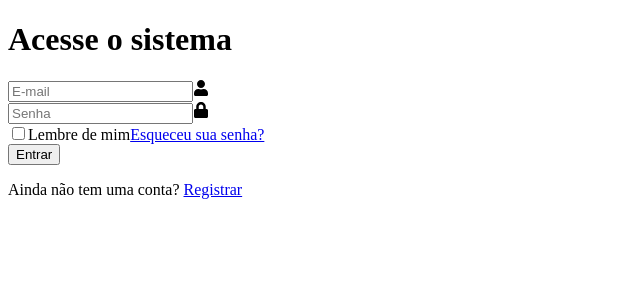
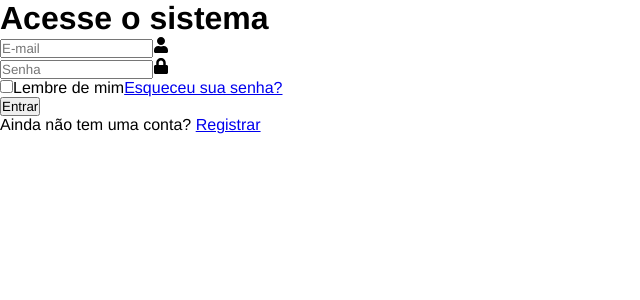
Before and after one commit to Bergkley/Tela-Login, a React (Vite) app: page / in a window 1280 px wide. Shown: the top 300 px of the page, without its empty margins (0-640 px from the left). Built offline with nearby package versions, Linux system fonts and the light colour scheme.

Commit message:
feat: commit inicial css

```diff
--- a/src/App.css
+++ b/src/App.css
@@ -0,0 +1,7 @@
+* {
+  margin:0;
+  padding: 0;
+  font-family: Helvetica;
+  box-sizing: border-box;
+  text-shadow: #000;
+}
```
